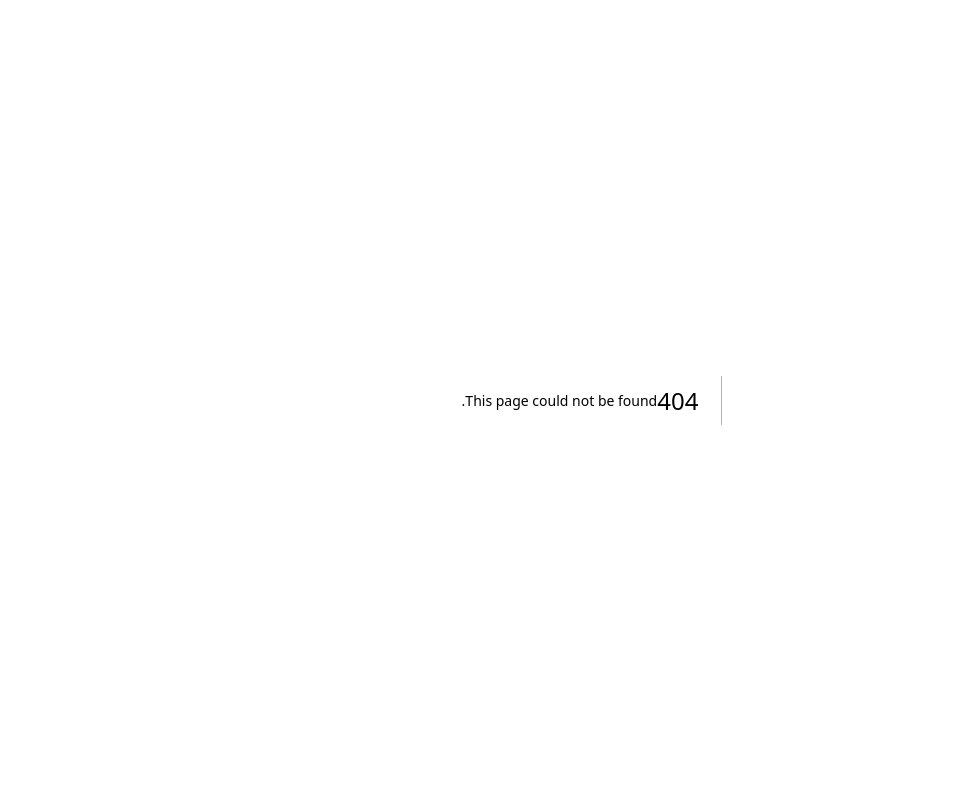
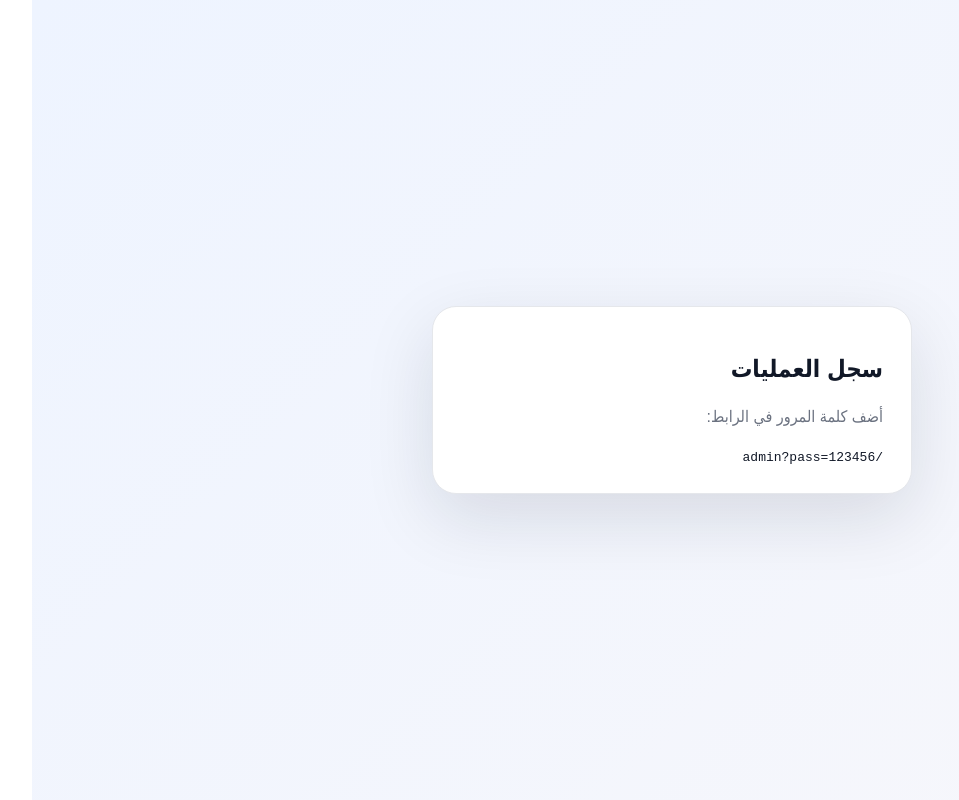
Before and after one commit to 774540383/spaceremit-final, a Next.js app: page /admin in a window 1280 px wide. Before the commit this address had no page. Shown: the whole page, without its empty margins (80-1039 px from the left). Built offline with nearby package versions, Linux system fonts and the light colour scheme.

Commit message:
Add files via upload

```diff
--- /dev/null
+++ b/app/admin/page.tsx
@@ -0,0 +1,9 @@
+import { readPayments } from '@/lib/payments';
+
+export default async function Admin({ searchParams }: { searchParams: Promise<{pass?: string}> }) {
+  const p = await searchParams;
+  const pass = process.env.ADMIN_PASSWORD || '123456';
+  if (p.pass !== pass) return <main className="wrap"><section className="card"><h1>سجل العمليات</h1><p className="muted">أضف كلمة المرور في الرابط:</p><code>/admin?pass=123456</code></section></main>;
+  const list = readPayments();
+  return <main className="admin"><h1>سجل عمليات الدفع</h1><p className="muted">ملاحظة: على Vercel السجل مؤقت. للنسخة التجارية استخدم قاعدة بيانات مثل Supabase.</p><table className="table"><thead><tr><th>الاسم</th><th>المبلغ</th><th>العملة</th><th>الحالة</th><th>الكود</th><th>التاريخ</th></tr></thead><tbody>{list.map((x,i)=><tr key={i}><td>{x.name}</td><td>{x.amount}</td><td>{x.currency}</td><td className={x.accepted?'ok':'bad'}>{x.status}</td><td>{x.statusTag}</td><td>{new Date(x.createdAt).toLocaleString('ar')}</td></tr>)}</tbody></table></main>
+}
```
